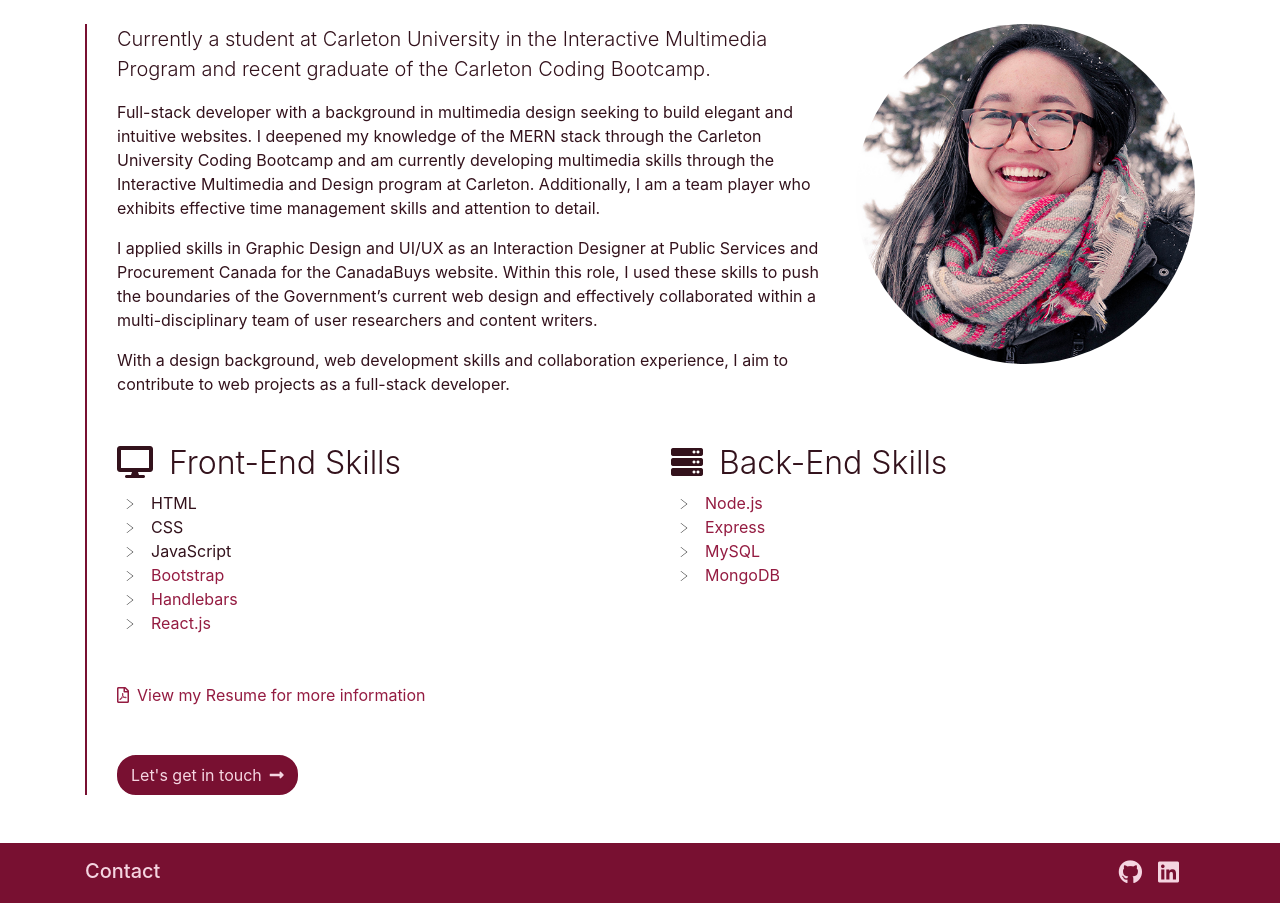
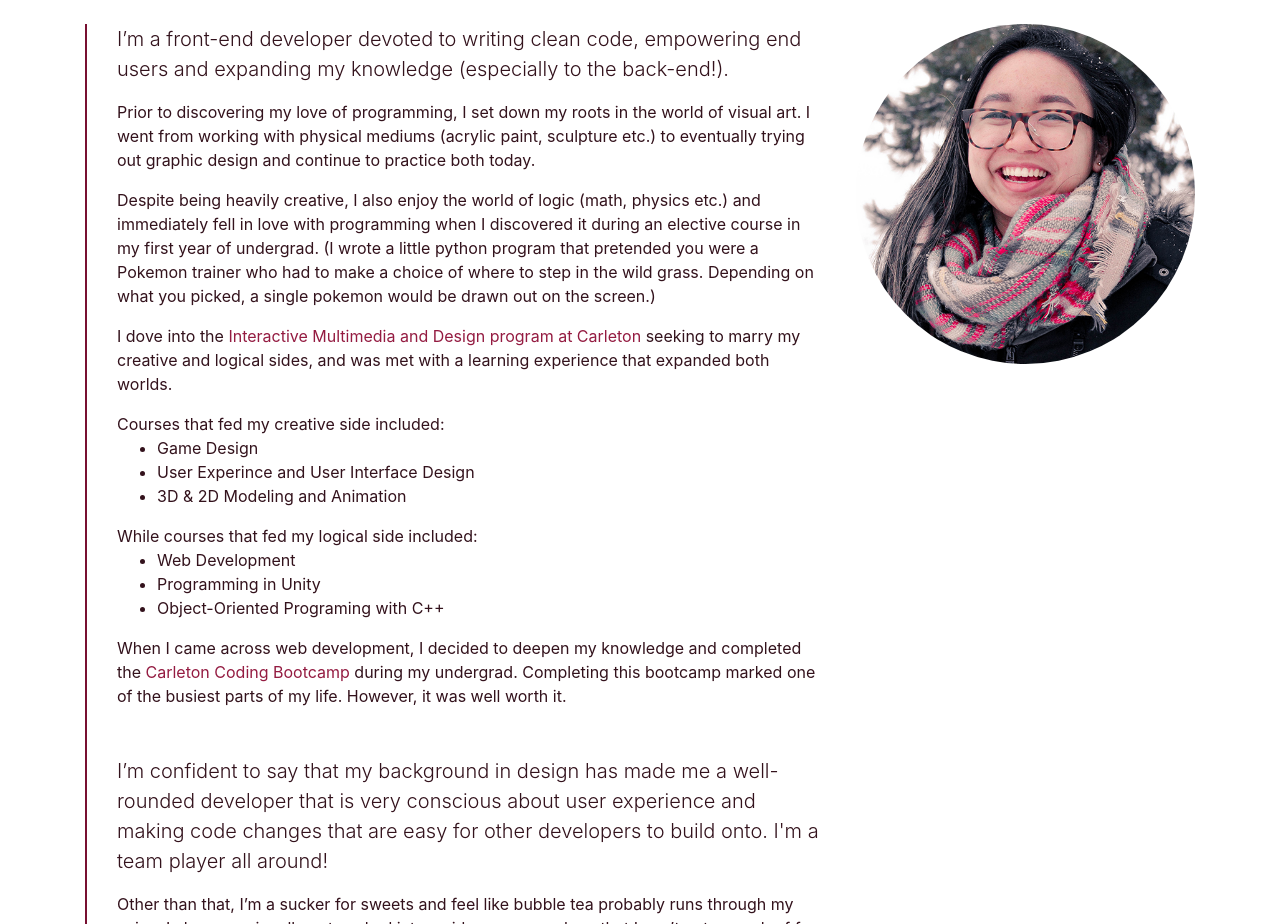
Before and after one commit to angelicamapeso/portfolio-v2, a React (Create React App) app: page /#/about in a window 1280 px wide. Shown: the part 168-1092 px from the top of the page. Before the commit the page ends 1071 px from the top, so only its background shows below. Built offline with nearby package versions, Linux system fonts and the light colour scheme.

Commit message:
update about page

```diff
--- a/src/index.css
+++ b/src/index.css
@@ -28,11 +28,13 @@ body {
 }
 
 /*Links with icons*/
-.icon-link {
+.icon-link,
+a {
   color: #941b41;
 }
 
-.icon-link:hover {
+.icon-link:hover,
+a:hover {
   color: #33121c;
 }
 
--- a/src/pages/About/index.js
+++ b/src/pages/About/index.js
@@ -16,7 +16,7 @@ function About() {
       <Container className="pb-5 mt-4">
         <Row>
           <Col>
-            <h1 className="mb-4 display-4 left-border-title">About</h1>
+            <h1 className="mb-4 display-4 left-border-title">Hey!</h1>
             <div className="left-border-line">
               <Row>
                 <Col xs={12} md={4} className="order-md-1 mb-5">
@@ -24,33 +24,77 @@ function About() {
                 </Col>
                 <Col xd={12} md={8}>
                   <p className="lead">
-                    Currently a student at Carleton University in the
-                    Interactive Multimedia Program and recent graduate of the
-                    Carleton Coding Bootcamp.
+                    I’m a front-end developer devoted to writing clean code,
+                    empowering end users and expanding my knowledge (especially
+                    to the back-end!).
                   </p>
                   <p>
-                    Full-stack developer with a background in multimedia design
-                    seeking to build elegant and intuitive websites. I deepened
-                    my knowledge of the MERN stack through the Carleton
-                    University Coding Bootcamp and am currently developing
-                    multimedia skills through the Interactive Multimedia and
-                    Design program at Carleton. Additionally, I am a team player
-                    who exhibits effective time management skills and attention
-                    to detail.
+                    Prior to discovering my love of programming, I set down my
+                    roots in the world of visual art. I went from working with
+                    physical mediums (acrylic paint, sculpture etc.) to
+                    eventually trying out graphic design and continue to
+                    practice both today.
                   </p>
                   <p>
-                    I applied skills in Graphic Design and UI/UX as an
-                    Interaction Designer at Public Services and Procurement
-                    Canada for the CanadaBuys website. Within this role, I used
-                    these skills to push the boundaries of the Government’s
-                    current web design and effectively collaborated within a
-                    multi-disciplinary team of user researchers and content
-                    writers.
+                    Despite being heavily creative, I also enjoy the world of
+                    logic (math, physics etc.) and immediately fell in love with
+                    programming when I discovered it during an elective course
+                    in my first year of undergrad. (I wrote a little python
+                    program that pretended you were a Pokemon trainer who had to
+                    make a choice of where to step in the wild grass. Depending
+                    on what you picked, a single pokemon would be drawn out on
+                    the screen.)
                   </p>
-                  <p className="mb-5">
-                    With a design background, web development skills and
-                    collaboration experience, I aim to contribute to web
-                    projects as a full-stack developer.
+                  <p>
+                    I dove into the{" "}
+                    <a href="https://admissions.carleton.ca/programs/interactive-multimedia-and-design-imd/">
+                      Interactive Multimedia and Design program at Carleton
+                    </a>{" "}
+                    seeking to marry my creative and logical sides, and was met
+                    with a learning experience that expanded both worlds.
+                  </p>
+                  <p>
+                    Courses that fed my creative side included:
+                    <ul>
+                      <li>Game Design</li>
+                      <li>User Experince and User Interface Design</li>
+                      <li>3D & 2D Modeling and Animation</li>
+                    </ul>
+                  </p>
+                  <p>
+                    While courses that fed my logical side included:
+                    <ul>
+                      <li>Web Development</li>
+                      <li>Programming in Unity</li>
+                      <li>Object-Oriented Programing with C++</li>
+                    </ul>
+                  </p>
+                  <p>
+                    When I came across web development, I decided to deepen my
+                    knowledge and completed the{" "}
+                    <a href="https://bootcamp.carleton.ca/coding/">
+                      Carleton Coding Bootcamp
+                    </a>{" "}
+                    during my undergrad. Completing this bootcamp marked one of
+                    the busiest parts of my life. However, it was well worth it.
+                  </p>
+                  <p class="lead mt-5">
+                    I’m confident to say that my background in design has made
+                    me a well-rounded developer that is very conscious about
+                    user experience and making code changes that are easy for
+                    other developers to build onto. I'm a team player all
+                    around!
+                  </p>
+                  <p>
+                    Other than that, I’m a sucker for sweets and feel like
+                    bubble tea probably runs through my veins. I also
+                    occasionally get sucked into a video game or show that I
+                    can’t get enough of for a while before returning back to the
+                    real world. But I’m sure that’s normal … right?
+                  </p>
+                  <p class="mb-5">
+                    Anyway, I’m always open to talk web development or design,
+                    so if you’re still reading this - let’s get in touch!
                   </p>
                 </Col>
               </Row>
```
